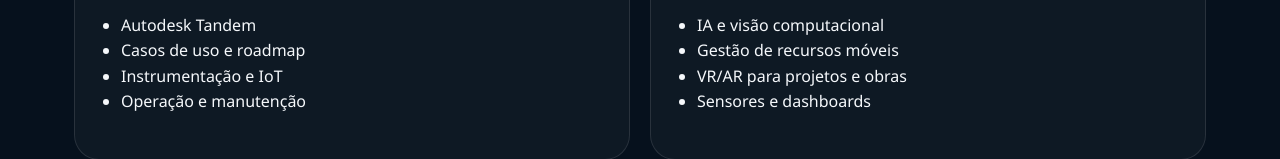
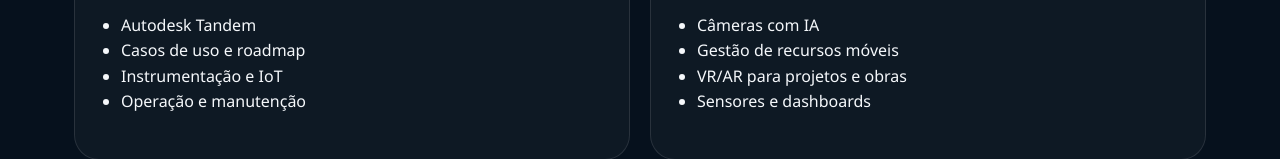
Before and after one commit to aule-eng/auleeng.com.br, a plain HTML site: page index.html in a window 1280 px wide. Shown: the part 1977-2136 px from the top of the page. Drawn offline with Linux system fonts and the light colour scheme.

Commit message:
Update index.html

```diff
--- a/index.html
+++ b/index.html
@@ -7,7 +7,7 @@
 <article><span class="icon cyan">B</span><i>AULE BIM</i><h3>BIM e engenharia digital</h3><p>Consultoria, modelagem, implantação e capacitação para projetos, obras e ativos.</p><ul><li>Modelagem BIM 3D</li><li>BEP, padrões e CDE</li><li>Coordenação e compatibilização</li><li>Auditoria de modelos</li><li>BIM no canteiro</li><li>Treinamentos corporativos</li></ul></article>
 <article><span class="icon blue">4D</span><i>AULE PLANNING</i><h3>Planejamento e BIM 4D/5D</h3><p>Cronogramas, construtibilidade, quantidades, custos e controle visual.</p><ul><li>Primavera P6 e auditoria</li><li>AWP e BIM 4D</li><li>Recursos e histogramas</li><li>Quantitativos e BIM 5D</li></ul></article>
 <article><span class="icon green">DT</span><i>AULE TWIN</i><h3>Gêmeos Digitais e ativos</h3><p>Integração entre modelos, ativos, dados operacionais e monitoramento.</p><ul><li>Autodesk Tandem</li><li>Casos de uso e roadmap</li><li>Instrumentação e IoT</li><li>Operação e manutenção</li></ul></article>
-<article><span class="icon purple">AI</span><i>AULE SMART SITE</i><h3>Tecnologias inteligentes para obras</h3><p>Soluções digitais para segurança, produtividade e gestão operacional.</p><ul><li>IA e visão computacional</li><li>Gestão de recursos móveis</li><li>VR/AR para projetos e obras</li><li>Sensores e dashboards</li></ul></article>
+<article><span class="icon purple">AI</span><i>AULE SMART SITE</i><h3>Tecnologias inteligentes para obras</h3><p>Soluções digitais para segurança, produtividade e gestão operacional.</p><ul><li>Câmeras com IA</li><li>Gestão de recursos móveis</li><li>VR/AR para projetos e obras</li><li>Sensores e dashboards</li></ul></article>
 <article><span class="icon academy">EDU</span><i>AULE ACADEMY</i><h3>Treinamentos e capacitação</h3><p>Capacitação aplicada aos processos, ferramentas e desafios reais das equipes.</p><ul><li>BIM e coordenação</li><li>Planejamento BIM 4D</li><li>Primavera P6</li><li>Gêmeos Digitais</li><li>Autodesk Tandem</li><li>Treinamentos personalizados</li></ul></article>
 <article><span class="icon aero">DR</span><i>AULE REALITY CAPTURE</i><h3>Aerofotogrametria e realidade capturada</h3><p>Levantamentos aéreos e processamento de dados para projetos, obras e ativos.</p><ul><li>Planejamento de voos e drones</li><li>Ortomosaicos e superfícies</li><li>Nuvens de pontos e BIM</li><li>Volumes e acompanhamento</li><li>Plataforma Maply</li><li>Integração com Digital Twin</li></ul></article>
 </div></section>
```
